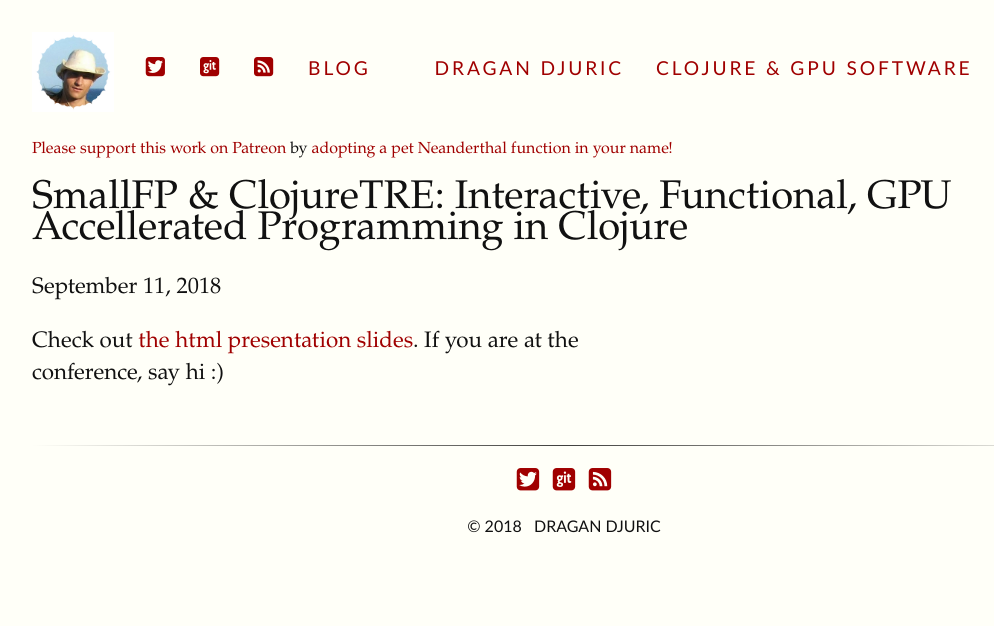
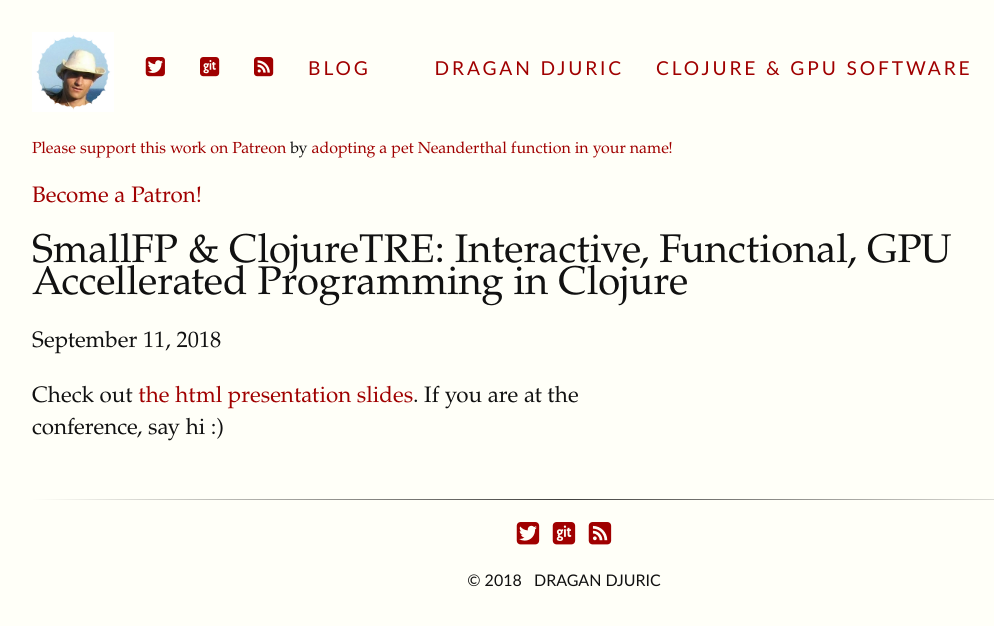
Before and after one commit to blueberry/blueberry.github.io, a Jekyll site: the page built from _posts/2018-09-11-SmallFP-presentation-Interactive-Functional-GPU-Accellerated-Programming-Clojure.md, in a window 1280 px wide. Shown: the top 626 px of the page, without its empty margins (128-1122 px from the left). Built offline with Jekyll 4.4.1, drawn with Linux system fonts in a browser that asks for light colours; comment, search, counter and statistics services are not loaded.

Commit message:
Add Patreon button.

```diff
--- a/_layouts/post.html
+++ b/_layouts/post.html
@@ -2,6 +2,9 @@
 layout: default
 ---
 <span><a href="https://patreon.com/draganrocks">Please support this work on Patreon</a> by <a href="https://dragan.rocks/articles/18/Patreon-Announcement-Adopt-a-Function">adopting a pet Neanderthal function in your name!</a></span>
+<p>
+    <a href="https://www.patreon.com/bePatron?u=780511" data-patreon-widget-type="become-patron-button">Become a Patron!</a><script async src="https://c6.patreon.com/becomePatronButton.bundle.js"></script>
+    </p>
 <h1>{{ page.title}}</h1>
 <p class="subtitle">{{ page.date | date: "%B %-d, %Y" }}</p>
 
```
